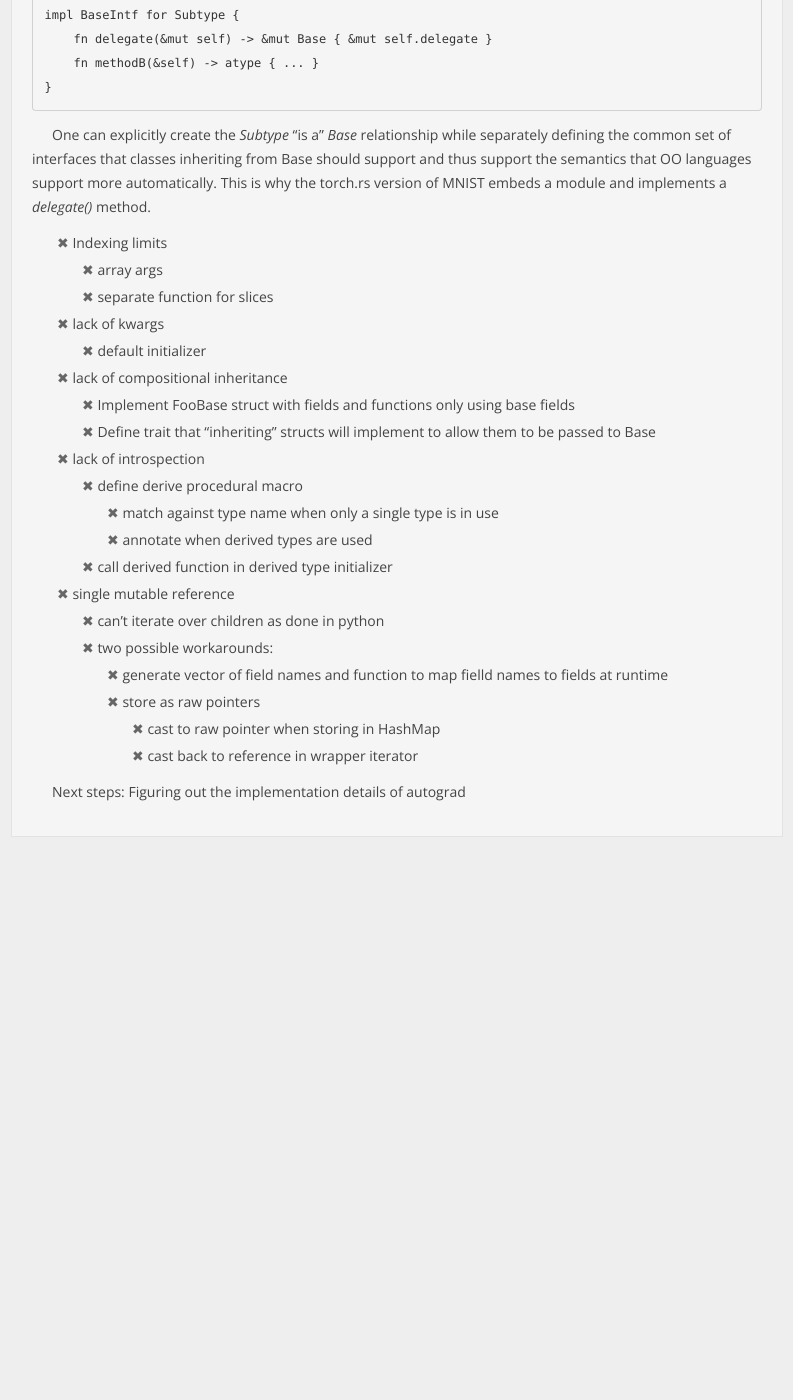
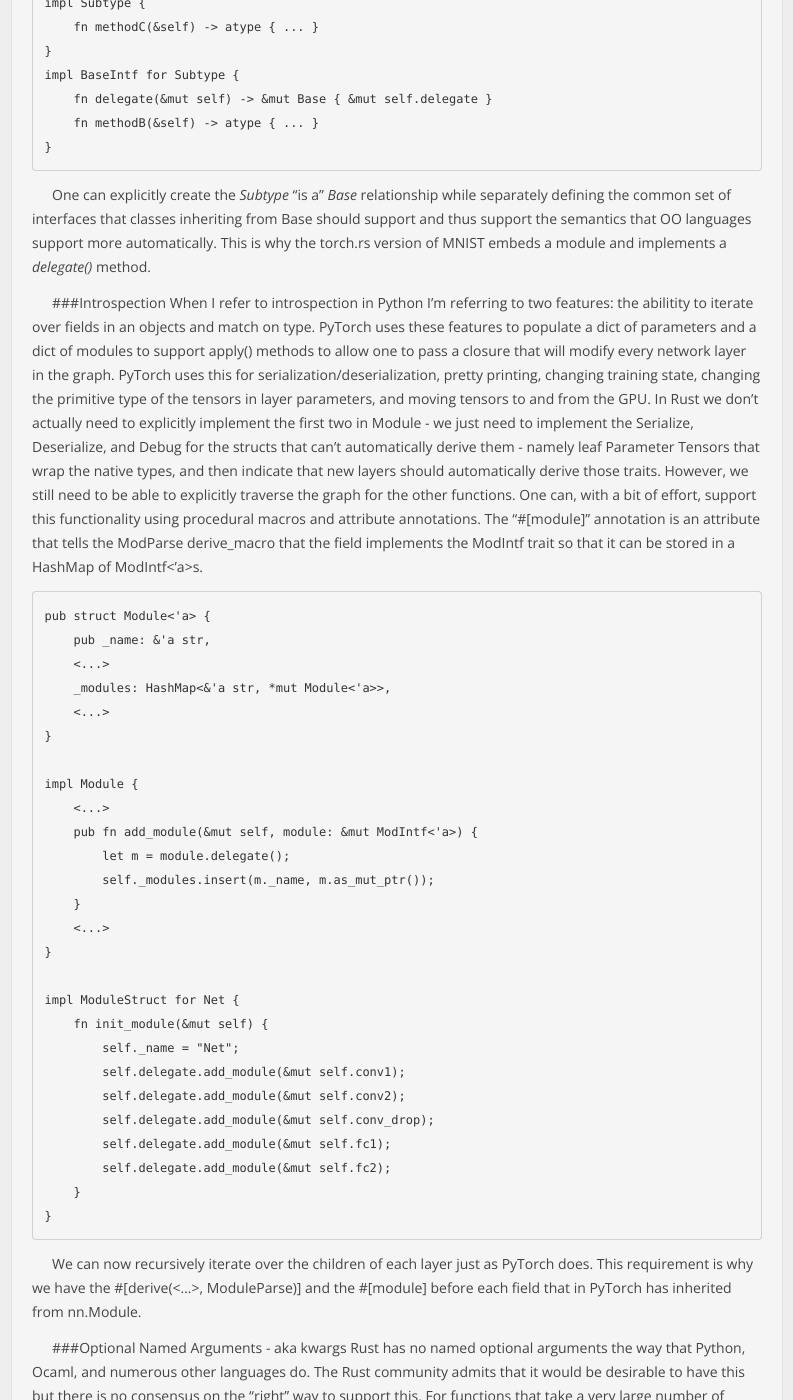
Before and after one commit to mattmacy/mattmacy.github.io, a Jekyll site: the page built from _posts/2017-05-19-DL-in-rust.md, in a window 1280 px wide and 1400 px high, scrolled down 3676 px. Shown: the whole window, without its empty margins (44-837 px from the left). Built offline with Jekyll 4.4.1, drawn with Linux system fonts in a browser that asks for light colours; before the commit the page ends 4541 px from its top, so only the background shows below that; some of the changed text lies outside the part shown.

Commit message:
Wrap up and remove notes

```diff
--- a/_posts/2017-05-19-DL-in-rust.md
+++ b/_posts/2017-05-19-DL-in-rust.md
@@ -5,7 +5,7 @@
 ---
 
 There are numerous deep learning frameworks available. Judging by the number of stars on github
-and the amount attention that Google has given it, the most well known is probably Google's
+and the amount of attention that Google has given it, the most well known is probably Google's
 TensorFlow. For most applications, which framework is 'best' ultimately boils down to taste and
 implementation details for the specific model one is developing. Of the handful that I've tried, the first framework that I've actually *enjoyed* using is PyTorch.
 
@@ -48,7 +48,7 @@
 
 Based on the syntactic issues I've resolved far, an implementation of the Net class in the MNIST example shown above in torch.rs should look something like:
 
-    #[derive(ModuleParse)]
+    #[derive(Serialize, Deserialize, Debug, ModuleParse)]
     struct Net<'a> {
         delegate: Module<'a>,
         #[module]
@@ -144,31 +144,94 @@
 
 One can explicitly create the *Subtype* "is a" *Base* relationship while separately defining the common set of interfaces that classes inheriting from Base should support and thus support the semantics that OO languages support more automatically. This is why the torch.rs version of MNIST embeds a module and implements a *delegate()* method.
 
+###Introspection
+When I refer to introspection in Python I'm referring to two features: the abilitity to iterate over fields in an objects and match on type. PyTorch uses these features to populate a dict of parameters and a dict of modules to support apply() methods to allow one to pass a closure that will modify every network layer in the graph. PyTorch uses this for serialization/deserialization, pretty printing, changing training state, changing the primitive type of the tensors in layer parameters, and moving tensors to and from the GPU. In Rust we don't actually need to explicitly implement the first two in Module - we just need to implement the Serialize, Deserialize, and Debug for the structs that can't automatically derive them - namely leaf Parameter Tensors that wrap the native types, and then indicate that new layers should automatically derive those traits. However, we still need to be able to explicitly traverse the graph for the other functions. One can, with a bit of effort, support this functionality using procedural macros and attribute annotations. The "#[module]" annotation is an attribute that tells the ModParse derive_macro that the field implements the ModIntf trait so that it can be stored in a HashMap of ModIntf<'a>s.
+
+    pub struct Module<'a> {
+        pub _name: &'a str,
+        <...>
+        _modules: HashMap<&'a str, *mut Module<'a>>,
+        <...>
+    }
+
+    impl Module {
+        <...>
+        pub fn add_module(&mut self, module: &mut ModIntf<'a>) {
+            let m = module.delegate();
+            self._modules.insert(m._name, m.as_mut_ptr());
+        }
+        <...>
+    }
+
+    impl ModuleStruct for Net {
+        fn init_module(&mut self) {
+            self._name = "Net";
+            self.delegate.add_module(&mut self.conv1);
+            self.delegate.add_module(&mut self.conv2);
+            self.delegate.add_module(&mut self.conv_drop);
+            self.delegate.add_module(&mut self.fc1);
+            self.delegate.add_module(&mut self.fc2);
+        }
+    }
+
+We can now recursively iterate over the children of each layer just as PyTorch does. This requirement is why we have the #[derive(<...>, ModuleParse)] and the #[module] before each field that in PyTorch has inherited from nn.Module.
+
+###Optional Named Arguments - aka kwargs
+Rust has no named optional arguments the way that Python, Ocaml, and numerous other languages do. The Rust community admits that it would be desirable to have this but there is no consensus on the "right" way to support this. For functions that take a very large number of arguments there is an intermediate solution to this. For a function Foo we can define a FooArgs that is mostly initialized automotically.
+
+    fn Foo(args: FooArgs) {<...>}
+
+    struct FooArgs {
+        field0: i32,
+        field1: u32,
+        <...>
+        fieldN: Bar,
+    }
+
+    impl Default for FooArgs {
+        fn default() -> Self {
+            FooArgs {
+                field0: -1,
+                field1: 2,
+                <...>
+                fieldN: Bar::new(),
+            }
+        }
+    }
+
+    pub fn main() {
+        Foo( FooArgs {field1: 30, ... } );
+        <...>
+    }
+
+The ellipses indicate that the remaining fields should be initialized with their default values. For functions with only one or two optional fields it's probably still more succinct to simply require the caller to pass the default value - as was the case of the argument to Dropout2d and the third argument to Linear().
+
+### Rust insists that mutable references be unique
+The memory management and memory safety guarantees in Rust can only be automically enforced by rustc's borrow checker by restricting code to the use of one mutable reference at a time. This meant that the naive initial implementation of directly storing references to the individual fields would not actually compile and we need to resort to unsafe code to achieve this. This is why we coerce the module to a *\*mut* with its *as_mut_ptr* method. In order to hide this from client code we implement a custom iterator that functions as a wrapper to map the *\*mut* back to *&mut*.
+
+    pub struct PtrIterMut<'a, T: 'a> {
+        mod_iter: hash_map::IterMut<'a, &'a str, *mut T>,
+    }
+    impl<'a, T> Iterator for PtrIterMut<'a, T> {
+        type Item = (&'a str, &'a mut T);
+        fn next(&mut self) -> Option<Self::Item> {
+            if let Some((name, t)) = self.mod_iter.next() {
+                Some((name, unsafe { &mut **t as &mut T }))
+            } else {
+                None
+            }
+        }
+    }
+    impl<'a> Module<'a> {
+        <...>
+        pub fn modules_iter_mut(&mut self) -> PtrIterMut<Module<'a>> {
+            PtrIterMut { mod_iter: self._modules.iter_mut() }
+        }
+        <...>
+    }
+
+### Overloading the index operator
+The MNIST example doesn't show any direct use of Tensors, but in PyTorch one can define a 5d tensor and index in to it as you would a 5d array in C. Python can look at an arbitrary number of '[]' and pass those in as arguments to the indexing function in native code. In Rust, the Index and IndexMut traits are limited to a single '[]'. This means that indexing in to a 5d tensor can only be done with a single 5 element array: *data[[1, 2, 3, 4, 5]].
 
 
-
-- Indexing limits
-    - array args
-    - separate function for slices
-- lack of kwargs
-    - default initializer
-- lack of compositional inheritance
-    - Implement FooBase struct with fields and functions only using base fields
-    - Define trait that "inheriting" structs will implement to allow them to
-      be passed to Base
-- lack of introspection
-    - define derive procedural macro
-        - match against type name when only a single type is in use
-        - annotate when derived types are used
-    - call derived function in derived type initializer
-- single mutable reference
-    - can't iterate over children as done in python
-    - two possible workarounds:
-        - generate vector of field names and function to map fielld names to fields
-          at runtime
-        - store as raw pointers
-           - cast to raw pointer when storing in HashMap
-           - cast back to reference in wrapper iterator
-
-Next steps:
-    Figuring out the implementation details of autograd
+This is just a quick overview of the issues that I have encountered so far. The next step is getting autograd (backpropagation support) working in one form or another. Although complex, the actual amount of code in the autograd implementation is quite small. The bulk of the sources are dedicated to interfacing with Python. This leads me to believe that rather than writing a rust wrapper for the C++ autograd code it would make more sense to simply port it to Rust. What that entails is a matter for a later post.
```
Also changed, not shown: other parts of _posts/2017-05-19-DL-in-rust.md (+1 -1 lines).
